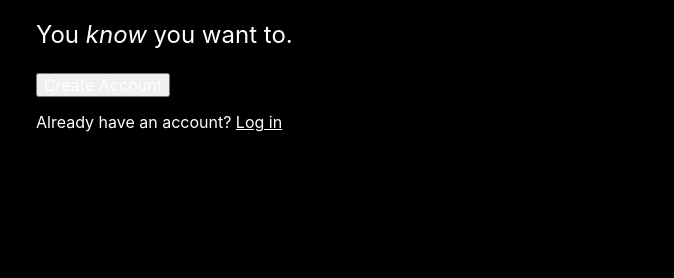
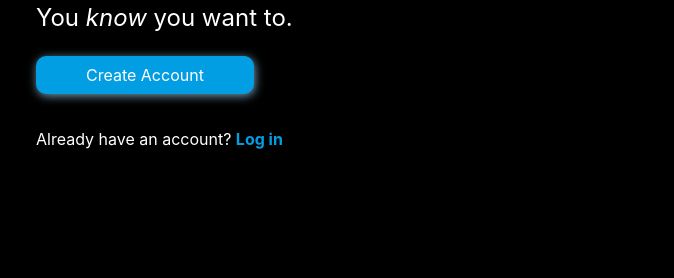
Before and after one commit to whitesgr03/SignUpForm, a plain HTML site: page index.html in a window 1280 px wide. Shown: the part 383-661 px from the top of the page, 516-1190 px from the left. Drawn offline with nearby package versions, Linux system fonts and the light colour scheme.

Commit message:
Add the style of the second wrapper

```diff
--- a/style.css
+++ b/style.css
@@ -5,7 +5,7 @@
 
 :root {
     --main-color: rgb(0, 0, 0);
-    --aside-logo-bgc: rgba(188, 188, 188, 0.4);
+    --button-color: rgb(2, 158, 227);
 }
 
 * {
@@ -34,7 +34,7 @@ body {
     top: 25%;
     width: 100%;
     height: 100px;
-    background-color: var(--aside-logo-bgc);
+    background-color: rgba(188, 188, 188, 0.4);
     display: flex;
     justify-content: center;
     align-items: center;
@@ -71,3 +71,19 @@ main p span {
 .wrapper:first-of-type p:not(p:nth-child(3)) {
     margin: 0;
 }
+
+button {
+    padding:  10px 50px;
+    background-color: var(--button-color);
+    border-radius: 10px;
+    border: 0;
+    box-shadow: 1px 2px 10px rgb(115, 155, 176);
+    cursor: pointer;
+    margin-bottom: 20px;
+}
+
+a {
+    text-decoration: none;
+    color: var(--button-color);
+    font-weight: bold;
+}
```
